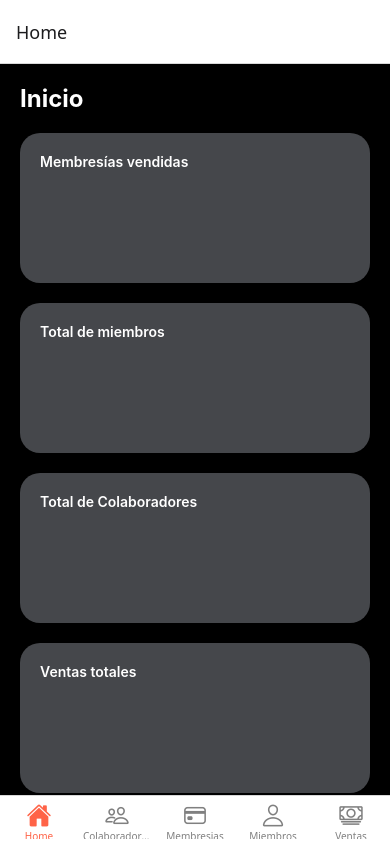
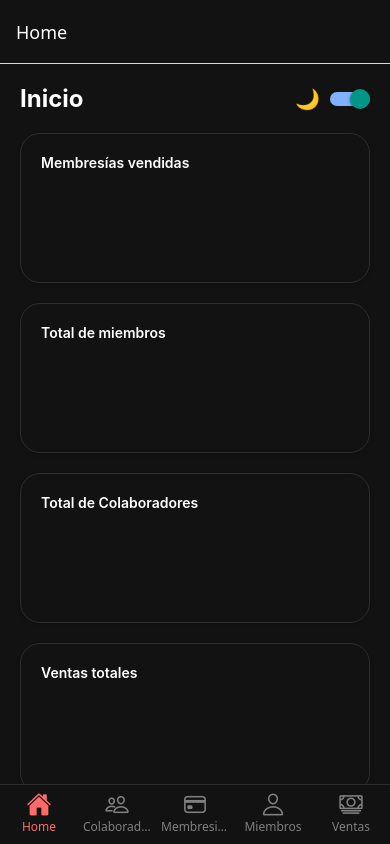
Before and after one commit to EnriqueLP0203/Time_Fit_Moble, a React Native app: screen /Home in a window 390 px wide. Built offline with nearby package versions, Linux system fonts and the light colour scheme.

Commit message:
modo oscuro y uso de context

```diff
--- a/Navegacion.js
+++ b/Navegacion.js
@@ -26,6 +26,7 @@ function MyStack() {
 }
 
 function MyTabs() {
+  const { colors } = useTheme();
   return (
     <Tabs.Navigator
       screenOptions={({ route }) => ({
@@ -55,8 +56,25 @@ function MyTabs() {
 
           return <Ionicons name={iconName} size={size} color={color} />;
         },
-        tabBarActiveTintColor: "tomato",
-        tabBarInactiveTintColor: "gray",
+        tabBarActiveTintColor: colors.primary,
+        tabBarInactiveTintColor: colors.tabInactive,
+        tabBarStyle: {
+          backgroundColor: colors.background,
+          borderTopWidth: 0.5,
+          borderTopColor: colors.border,
+          elevation: 0,
+          height: 60,
+        },
+        headerStyle: {
+          backgroundColor: colors.background,
+          elevation: 0,
+          shadowOpacity: 0,
+        },
+        headerTintColor: colors.text,
+        tabBarLabelStyle: {
+          marginBottom: 5,
+          fontSize: 12,
+        },
       })}
     >
       <Tabs.Screen name="Home" component={ScreenHome} />
@@ -68,10 +86,41 @@ function MyTabs() {
   );
 }
 
-export default function Navegacion() {
+import { ThemeProvider, useTheme } from './src/context/ThemeContext';
+
+function NavigationContent() {
+  const { colors } = useTheme();
   return (
     <NavigationContainer>
-      <MyTabs />
+      <Stack.Navigator
+        screenOptions={{
+          headerStyle: {
+            backgroundColor: colors.background,
+          },
+          headerTintColor: colors.text,
+        }}>
+        <Stack.Screen
+          name="MainTabs"
+          component={MyTabs}
+          options={{ headerShown: false }}
+        />
+        <Stack.Screen
+          name="CrearCuenta"
+          component={ScreenCrearCuenta}
+        />
+        <Stack.Screen
+          name="Login"
+          component={ScreenLogin}
+        />
+      </Stack.Navigator>
     </NavigationContainer>
   );
 }
+
+export default function Navegacion() {
+  return (
+    <ThemeProvider>
+      <NavigationContent />
+    </ThemeProvider>
+  );
+}
--- /dev/null
+++ b/src/context/ThemeContext.js
@@ -0,0 +1,39 @@
+import React, { createContext, useState, useContext } from 'react';
+
+export const ThemeContext = createContext();
+
+export const ThemeProvider = ({ children }) => {
+  const [isDarkMode, setIsDarkMode] = useState(true);
+
+  const toggleTheme = () => {
+    setIsDarkMode(prev => !prev);
+  };
+
+  const theme = {
+    isDarkMode,
+    toggleTheme,
+    colors: isDarkMode ? {
+      background: '#121212',
+      card: '#121212',
+      text: '#FFFFFF',
+      border: '#2D2D2D',
+      primary: '#FF6B6B',
+      tabInactive: '#808080',
+    } : {
+      background: '#FFFFFF',
+      card: '#FFFFFF',
+      text: '#000000',
+      border: '#E0E0E0',
+      primary: '#FF6B6B',
+      tabInactive: '#666666',
+    }
+  };
+
+  return (
+    <ThemeContext.Provider value={theme}>
+      {children}
+    </ThemeContext.Provider>
+  );
+};
+
+export const useTheme = () => useContext(ThemeContext);
--- a/src/screen/home/ScreenHome.jsx
+++ b/src/screen/home/ScreenHome.jsx
@@ -1,25 +1,42 @@
-import { StyleSheet, Text, View, ScrollView } from "react-native";
+import { StyleSheet, Text, View, ScrollView, Switch } from "react-native";
 import React from "react";
+import { useTheme } from "../../context/ThemeContext";
 
 export default function ScreenHome() {
+  const { isDarkMode, toggleTheme, colors } = useTheme();
+
   return (
-    <ScrollView style={styles.container}>
-      <Text style={styles.title}>Inicio</Text>
-      <View style={styles.card}>
-        <Text style={styles.cardTitle}>Membresías vendidas</Text>
+    <ScrollView style={[styles.container, { backgroundColor: colors.background }]}>
+      <View style={styles.header}>
+        <Text style={[styles.title, { color: colors.text }]}>Inicio</Text>
+        <View style={styles.themeSwitch}>
+          <Text style={[styles.switchLabel, { color: colors.text }]}>
+            {isDarkMode ? '🌙' : '☀️'}
+          </Text>
+          <Switch
+            value={isDarkMode}
+            onValueChange={toggleTheme}
+            trackColor={{ false: '#767577', true: '#81b0ff' }}
+            thumbColor={isDarkMode ? '#f5dd4b' : '#f4f3f4'}
+          />
+        </View>
+      </View>
+
+      <View style={[styles.card, { backgroundColor: colors.card, borderColor: colors.border }]}>
+        <Text style={[styles.cardTitle, { color: colors.text }]}>Membresías vendidas</Text>
         {/* Puedes agregar aquí un número, gráfico, etc */}
       </View>
 
-      <View style={styles.card}>
-        <Text style={styles.cardTitle}>Total de miembros</Text>
+      <View style={[styles.card, { backgroundColor: colors.card, borderColor: colors.border }]}>
+        <Text style={[styles.cardTitle, { color: colors.text }]}>Total de miembros</Text>
       </View>
 
-      <View style={styles.card}>
-        <Text style={styles.cardTitle}>Total de Colaboradores</Text>
+      <View style={[styles.card, { backgroundColor: colors.card, borderColor: colors.border }]}>
+        <Text style={[styles.cardTitle, { color: colors.text }]}>Total de Colaboradores</Text>
       </View>
 
-      <View style={styles.card}>
-        <Text style={styles.cardTitle}>Ventas totales</Text>
+      <View style={[styles.card, { backgroundColor: colors.card, borderColor: colors.border }]}>
+        <Text style={[styles.cardTitle, { color: colors.text }]}>Ventas totales</Text>
       </View>
 
     </ScrollView>
@@ -30,29 +47,39 @@ const styles = StyleSheet.create({
   container: {
     flex: 1,
     padding: 20,
-    backgroundColor: "#000000ff", // Fondo claro general
+  },
+  header: {
+    flexDirection: 'row',
+    justifyContent: 'space-between',
+    alignItems: 'center',
+    marginBottom: 20,
   },
   title: {
     fontSize: 24,
     fontWeight: "bold",
-    marginBottom: 20,
-    color: "#FFFFFF", // Título en blanco
+  },
+  themeSwitch: {
+    flexDirection: 'row',
+    alignItems: 'center',
+  },
+  switchLabel: {
+    marginRight: 10,
+    fontSize: 20,
   },
   card: {
-    backgroundColor: "#45474B",
     borderRadius: 20,
-    padding: 20, // Espacio interno
+    padding: 20,
     marginBottom: 20,
     width: "100%",
-    height: 150, // Altura fija para el card
+    height: 150,
+    borderWidth: 1,
     shadowColor: "#000",
     shadowOffset: { width: 0, height: 2 },
-    shadowOpacity: 0.2,
+    shadowOpacity: 0.1,
     shadowRadius: 4,
-    elevation: 4, // Para Android
+    elevation: 3,
   },
   cardTitle: {
-    color: "#fff",
     fontSize: 14,
     fontWeight: "600",
   },
```
